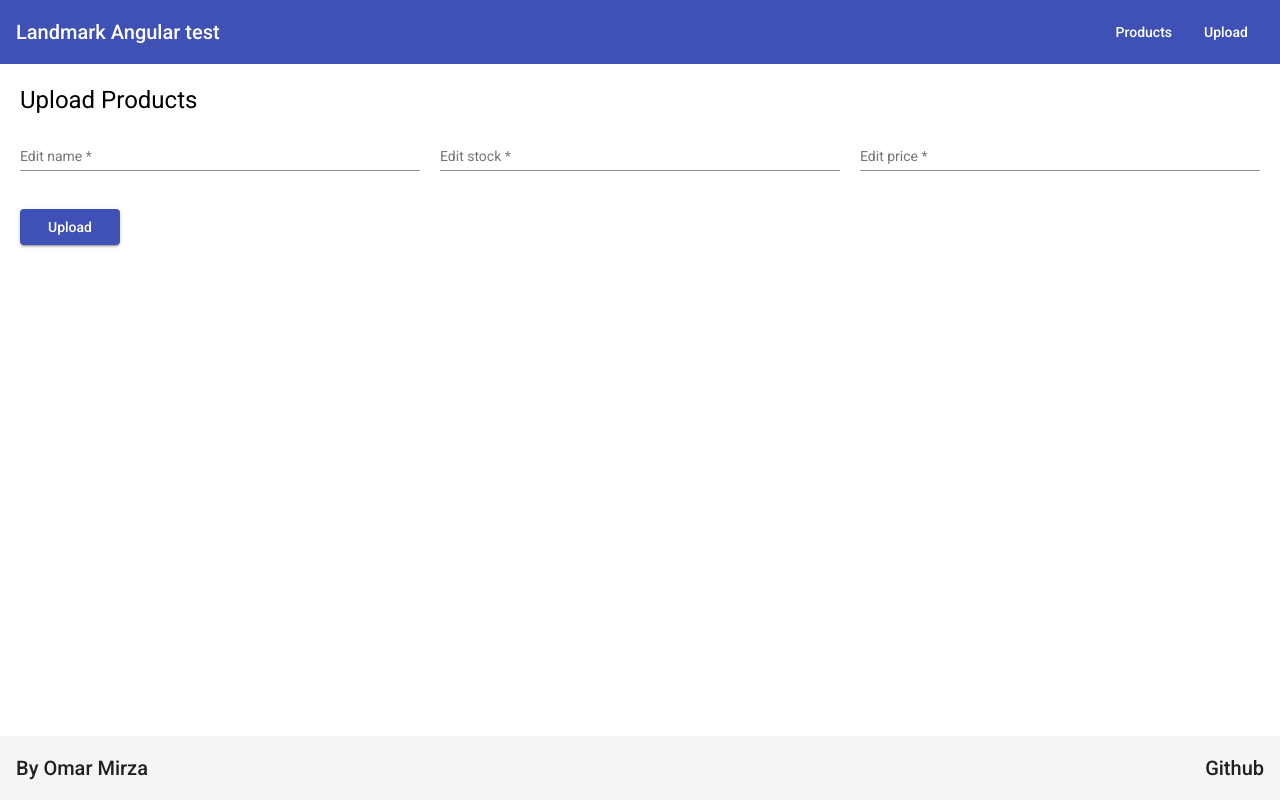
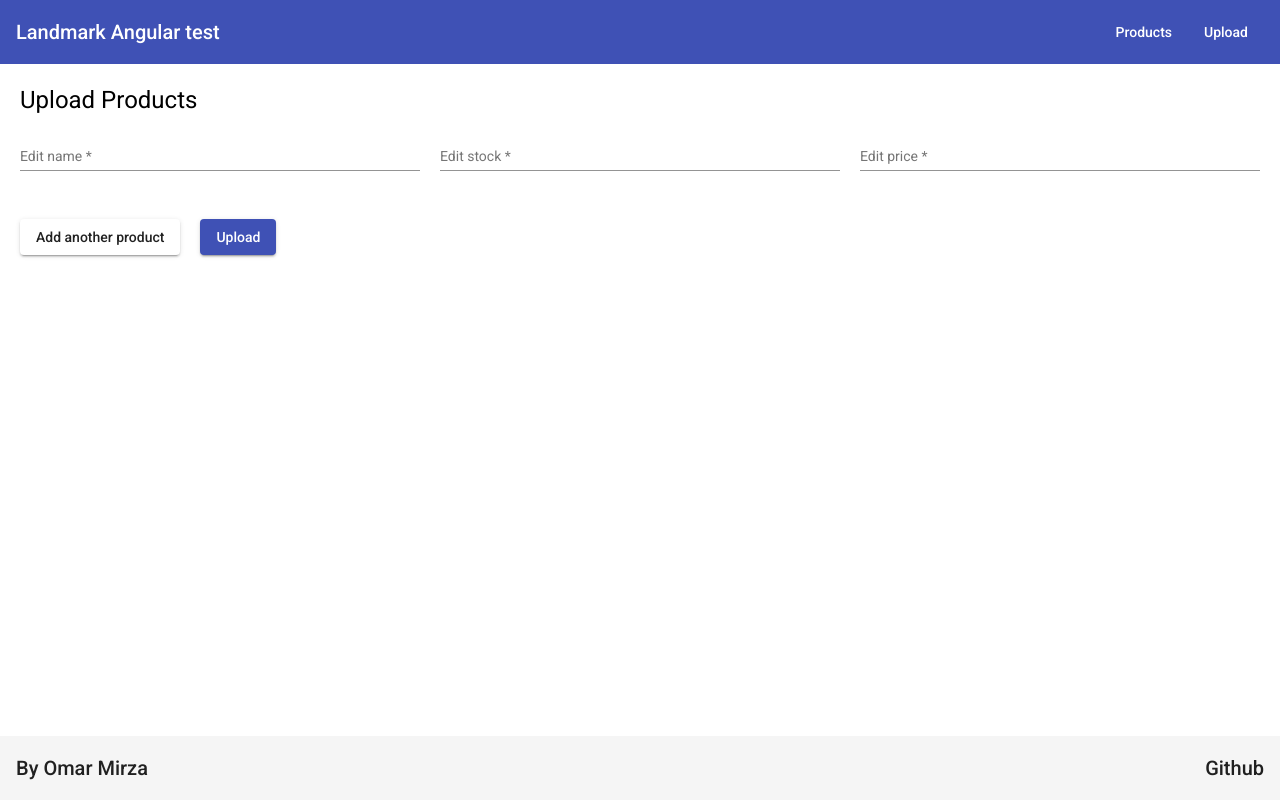
Before and after one commit to omarCreativeDev/landmark-angular-test, an Angular app: page /upload-products in a window 1280 px wide. Built offline with nearby package versions, Linux system fonts and the light colour scheme.

Commit message:
add bulk upload products feature

```diff
--- a/src/app/upload-products/upload-form/upload-form.component.html
+++ b/src/app/upload-products/upload-form/upload-form.component.html
@@ -37,6 +37,19 @@
             />
             <mat-error *ngIf="form.invalid">No price entered</mat-error>
           </mat-form-field>
+        </div>
+      </div>
+
+      <div class="mt-30">
+        <button
+          mat-raised-button
+          matSuffix
+          aria-label="Add another product"
+          type="button"
+          (click)="createFormGroup()"
+        >
+          Add another product
+        </button>
 
         <button
           mat-raised-button
@@ -50,6 +63,5 @@
         </button>
       </div>
     </div>
-    </div>
   </form>
 </div>
--- a/src/app/upload-products/upload-form/upload-form.component.scss
+++ b/src/app/upload-products/upload-form/upload-form.component.scss
@@ -1,3 +1,3 @@
 .submit-button {
-  width: 100px;
+  margin-left: 20px;
 }
--- a/src/app/upload-products/upload-form/upload-form.component.ts
+++ b/src/app/upload-products/upload-form/upload-form.component.ts
@@ -44,6 +44,10 @@ export class UploadFormComponent implements OnInit {
     });
   }
 
+  public createFormGroup(): any {
+    this.items.push(this.addFormGroup());
+  }
+
   public addFormGroup(): FormGroup {
     return this.formBuilder.group({
       name: [null, [Validators.required]],
```
Lines whose indentation alone changed are shown as unchanged.
